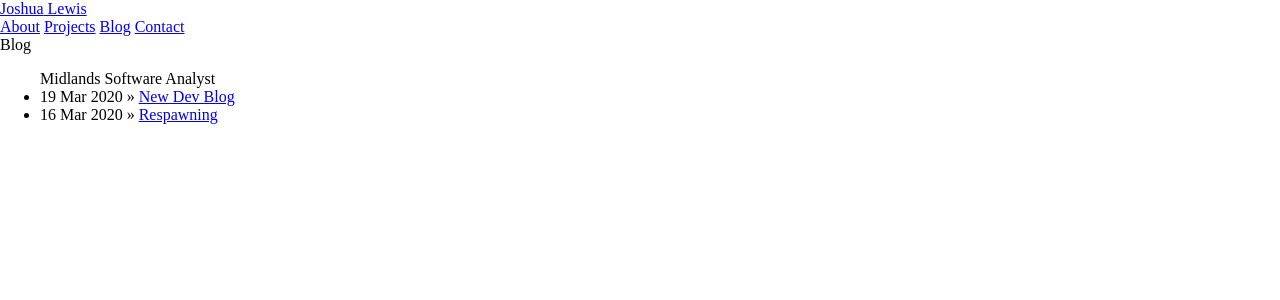
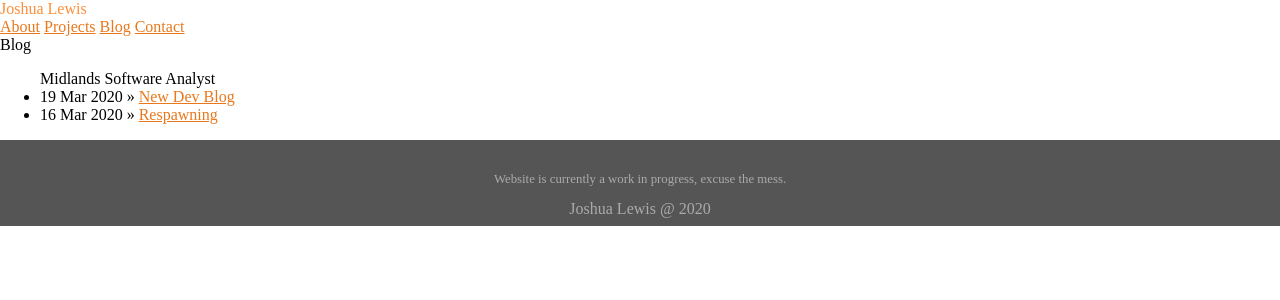
Before and after one commit to Yigurn/yigurn.github.io, a Jekyll site: the page built from blog/index.html, in a window 1280 px wide. Shown: the top 300 px of the page. Built offline with Jekyll 4.4.1, drawn with Linux system fonts in a browser that asks for light colours.

Commit message:
Update main.css
Altered Footer

```diff
--- a/css/main.css
+++ b/css/main.css
@@ -9,36 +9,34 @@ a, body, div, h1, h2, h3, h4, h5, h6, header, html, nav, span, strong {
 }
 
 /* Footer */
-footer .message {
+footer {
 	color: rgba(255, 255, 255, 0.5);
-	font-size: 0.8em;
-	margin: 0 0 0.75em 0;
-	padding: 0;
+	padding: 0.5em;
+	background: #555;
+	text-align: center;
 }
 
-footer .message a {
-	color: rgba(255, 255, 255, 0.5);
-	text-decoration: none;
+footer .footer-links {
+	 font-size: 2em;
+ 	padding: 0 0;
+	margin: 0 0 0.75em 0;
 }
 
-footer .message a:hover {
-	color: #FFF;
-}
-
-@media screen and (max-width: 980px) {
-	#footer {
-		padding: 4em 0;
-	}
-}
-@media screen and (max-width: 736px) {
-	#footer {
-		padding: 3em 0;
-    }
+footer .message {
+	font-size: 0.8em;
 }
 
 footer .footnote {
-	color: rgba(255, 255, 255, 0.5);
 	font-size: 1em;
-	margin: 0 0 0.75em 0;
-	padding: 0;
 }
+
+/* Elements*/
+a {
+	color: #e9781c;
+	text-decoration: underline;
+}
+
+a:hover {
+	color: #ff8e39;
+	text-decoration: none;
+}
```
